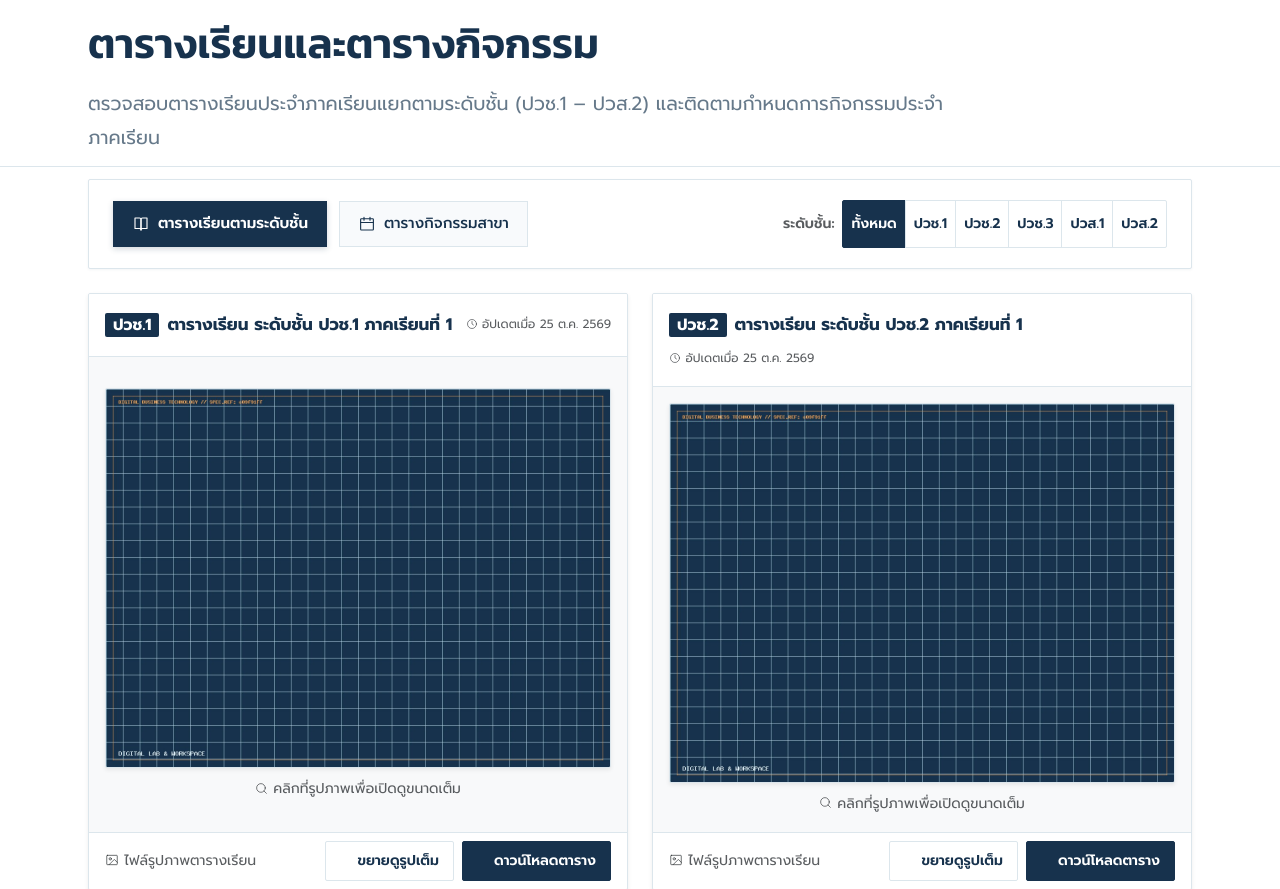
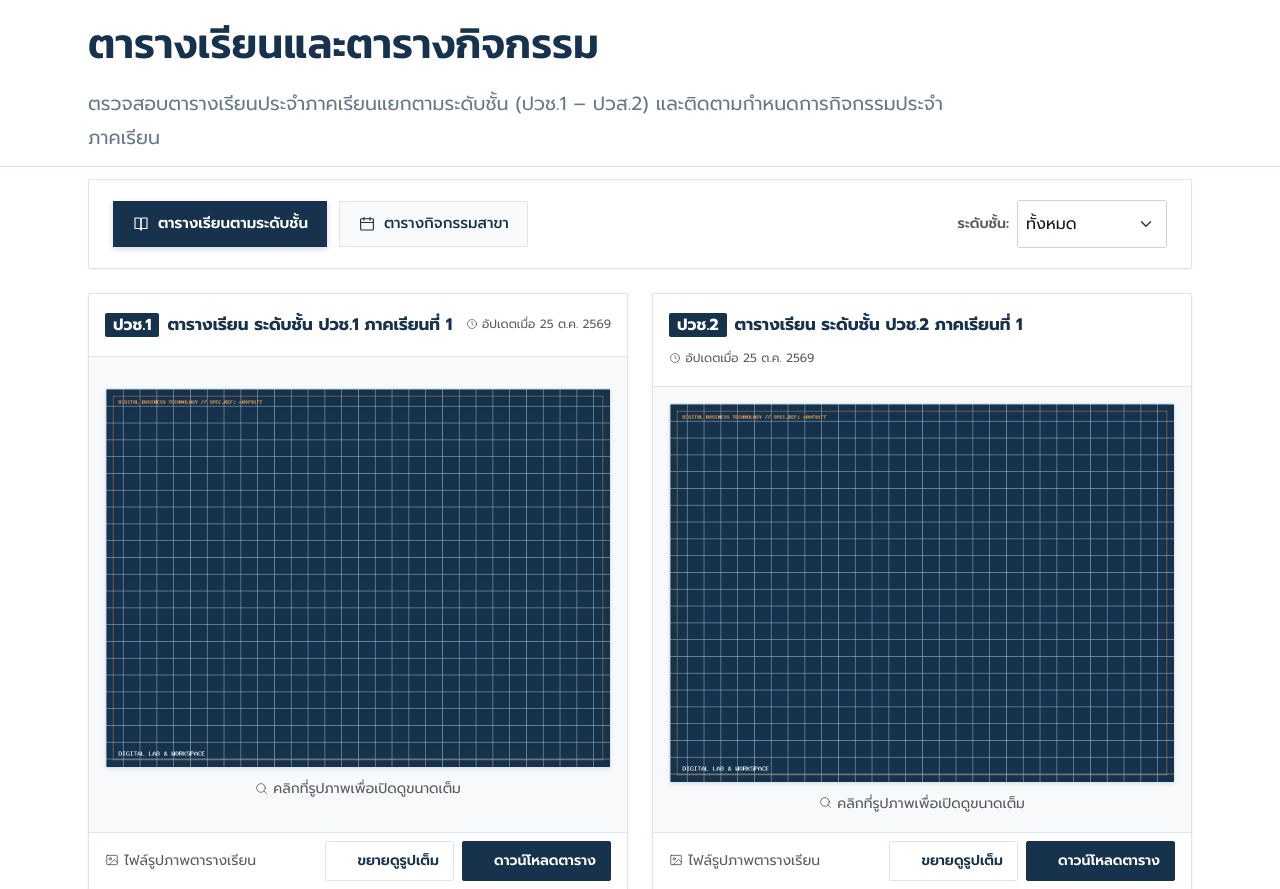
Before and after one commit to porchyy/web, a PHP site: page /web/schedule in a window 1280 px wide. Shown: the part 147-1036 px from the top of the page. Run offline with PHP 8.4, Linux system fonts and the light colour scheme; data that the repository does not hold is empty; some libraries are stand-ins or nearby versions.

Commit message:
feat(schedule): convert grade level buttons to select dropdown

```diff
--- a/pages/schedule.php
+++ b/pages/schedule.php
@@ -73,20 +73,20 @@ include __DIR__ . '/../includes/header.php';
           </a>
         </div>
 
-        <!-- Grade Level Selector Pills (กรองดูตามระดับชั้น หรือดูทั้งหมด) -->
+        <!-- Grade Level Dropdown -->
         <?php if ($tab === 'class'): ?>
-          <div class="d-flex align-items-center gap-2 flex-wrap">
-            <span class="text-muted small fw-semibold">ระดับชั้น:</span>
-            <div class="btn-group btn-group-sm flex-wrap" role="group" aria-label="เลือกระดับชั้น">
-              <a href="<?= url('schedule?tab=class&group=all') ?>" class="btn <?= $selectedGroup === 'all' ? 'btn-navy fw-semibold' : 'btn-line' ?>">
+          <div class="d-flex align-items-center gap-2">
+            <label for="scheduleLevelSelect" class="text-muted small fw-semibold mb-0 text-nowrap">ระดับชั้น:</label>
+            <select id="scheduleLevelSelect" class="form-select form-select-sm" style="min-width: 150px; width: auto;" onchange="if(this.value) window.location.href=this.value;">
+              <option value="<?= url('schedule?tab=class&group=all') ?>" <?= $selectedGroup === 'all' ? 'selected' : '' ?>>
                 ทั้งหมด
-              </a>
+              </option>
               <?php foreach ($availableLevels as $lvl): ?>
-                <a href="<?= url('schedule?tab=class&group=' . urlencode($lvl)) ?>" class="btn <?= $selectedGroup === $lvl ? 'btn-navy fw-semibold' : 'btn-line' ?>">
+                <option value="<?= url('schedule?tab=class&group=' . urlencode($lvl)) ?>" <?= $selectedGroup === $lvl ? 'selected' : '' ?>>
                   <?= e($lvl) ?>
-                </a>
+                </option>
               <?php endforeach; ?>
-            </div>
+            </select>
           </div>
         <?php endif; ?>
       </div>
```
